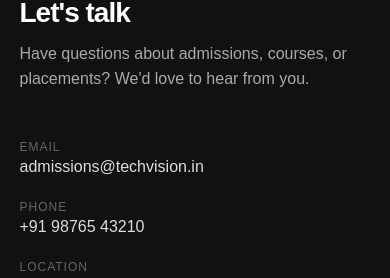
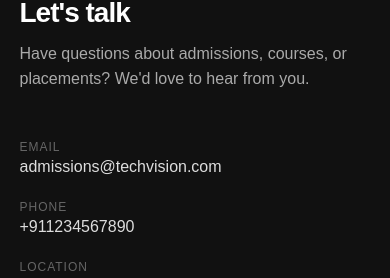
Before and after one commit to aditya-jagtap02/TechVision, a React (Vite) app: page / in a window 390 px wide. Shown: the part 4431-4709 px from the top of the page. Built offline with nearby package versions, Linux system fonts and the light colour scheme; the HTML template or start-up script is replaced by a standard one.

Commit message:
Update contact email and phone number

```diff
--- a/src/TechVisionHomepage.jsx
+++ b/src/TechVisionHomepage.jsx
@@ -349,11 +349,11 @@
           <div>
             <div className="contact-info-item">
               <span className="contact-info-label">Email</span>
-              <span className="contact-info-val">admissions@techvision.in</span>
+              <span className="contact-info-val">admissions@techvision.com</span>
             </div>
             <div className="contact-info-item">
               <span className="contact-info-label">Phone</span>
-              <span className="contact-info-val">+91 98765 43210</span>
+              <span className="contact-info-val">+911234567890</span>
             </div>
             <div className="contact-info-item">
               <span className="contact-info-label">Location</span>
```
